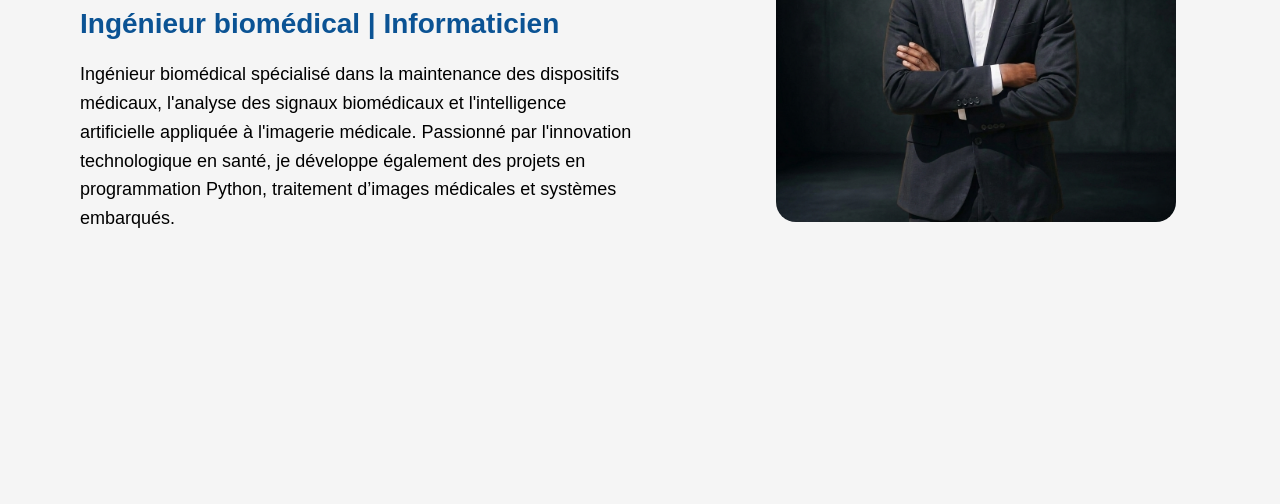
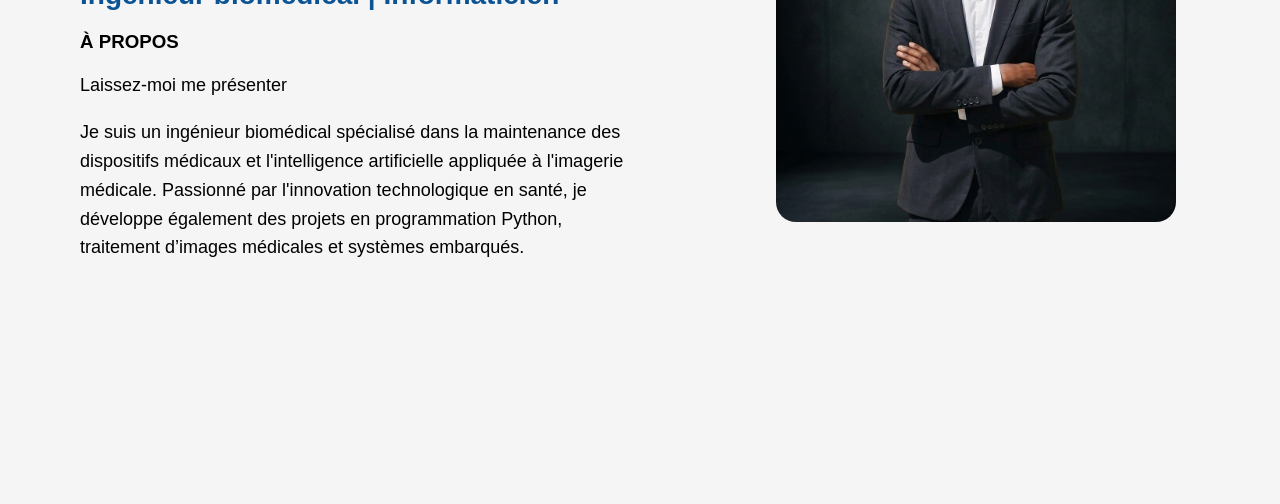
Before and after one commit to Mlamine09/mamadoulc, a plain HTML site: page index.html in a window 1280 px wide. Shown: the part 456-960 px from the top of the page. Drawn offline with Linux system fonts and the light colour scheme.

Commit message:
Update index.html

```diff
--- a/index.html
+++ b/index.html
@@ -18,13 +18,17 @@
 <h1>Mamadou Lamine Coulibaly</h1>
 
 <h2>Ingénieur biomédical | Informaticien</h2>
+<h3>À PROPOS</h3>
+<p>
+Laissez-moi me présenter
+</p>
 
 <p>
-Ingénieur biomédical spécialisé dans la maintenance des dispositifs médicaux,
-l'analyse des signaux biomédicaux et l'intelligence artificielle appliquée
-à l'imagerie médicale. Passionné par l'innovation technologique en santé,
-je développe également des projets en programmation Python, traitement
-d’images médicales et systèmes embarqués.
+Je suis un ingénieur biomédical spécialisé dans la maintenance des dispositifs
+médicaux et l'intelligence artificielle appliquée à l'imagerie médicale.
+Passionné par l'innovation technologique en santé, je développe également
+des projets en programmation Python, traitement d’images médicales et
+systèmes embarqués.
 </p>
 
 </div>
```
